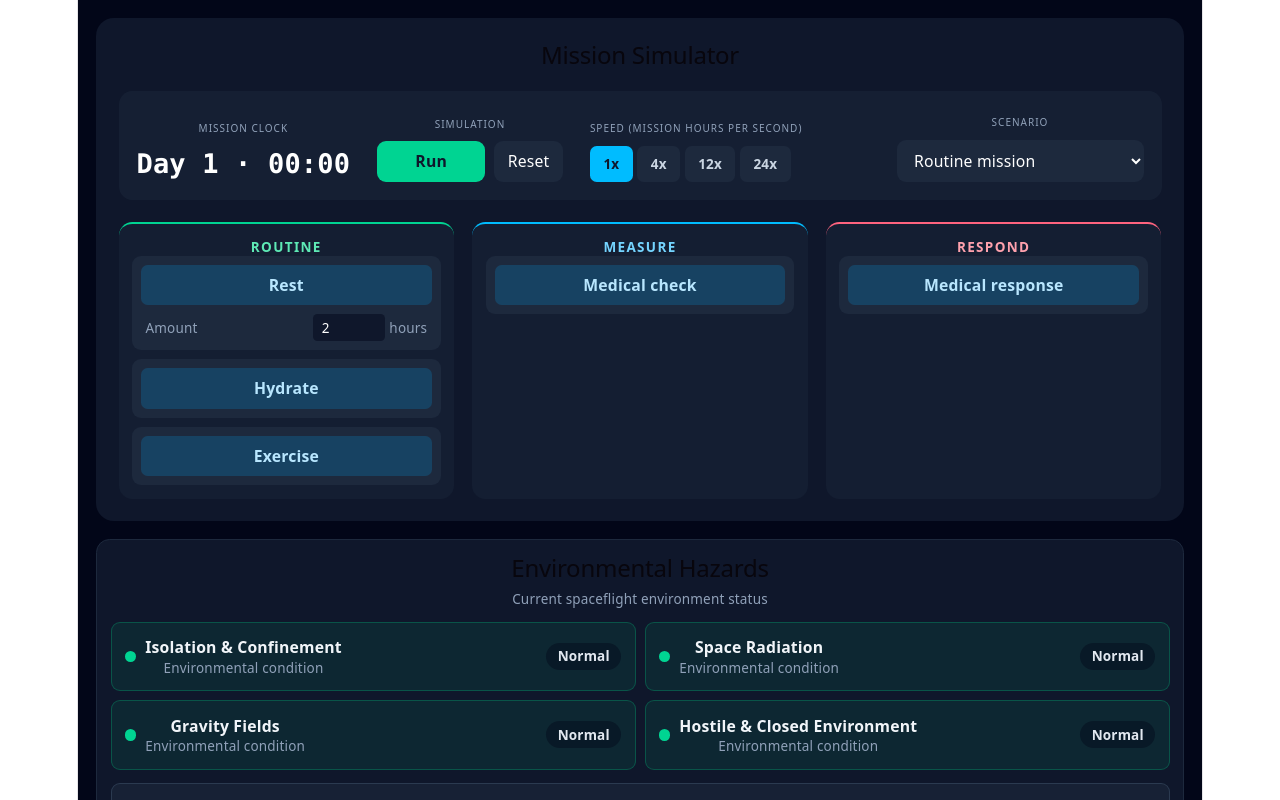
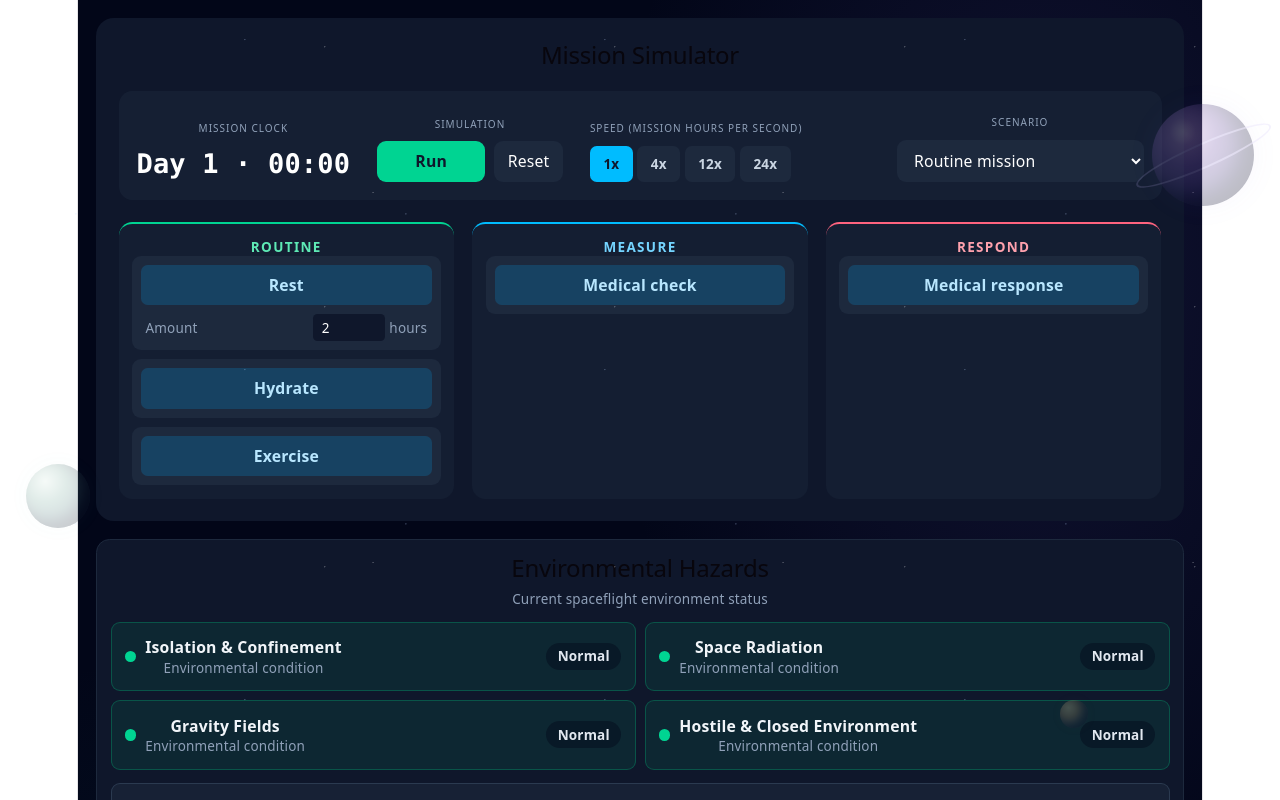
Before and after one commit to amira-nemdil/NasaSpaceApps-Challenge-Astronaut-health-monitoring, a React (Vite) app in the folder frontend/: page / in a window 1280 px wide. Shown: the top 800 px of the page. Built offline with nearby package versions, Linux system fonts and the light colour scheme.

Commit message:
Update UI by adding planets to background

```diff
--- a/frontend/src/App.css
+++ b/frontend/src/App.css
@@ -187,6 +187,93 @@
   height: auto;
 }
 
+.space-app {
+  background-image:
+    radial-gradient(ellipse at 86% 16%, rgb(81 73 160 / 18%), transparent 32%),
+    radial-gradient(ellipse at 8% 72%, rgb(25 117 132 / 12%), transparent 34%);
+}
+
+.space-backdrop {
+  position: fixed;
+  inset: 0;
+  z-index: 11;
+  overflow: hidden;
+  pointer-events: none;
+}
+
+.space-backdrop::before {
+  position: absolute;
+  inset: 0;
+  opacity: 0.35;
+  content: "";
+  background-image:
+    radial-gradient(1px 1px at 12% 18%, rgb(255 255 255 / 70%) 50%, transparent 100%),
+    radial-gradient(1px 1px at 68% 12%, rgb(190 213 255 / 75%) 50%, transparent 100%),
+    radial-gradient(1px 1px at 91% 52%, rgb(255 255 255 / 65%) 50%, transparent 100%),
+    radial-gradient(1px 1px at 23% 69%, rgb(190 213 255 / 65%) 50%, transparent 100%);
+  background-size: 290px 260px, 360px 330px, 410px 370px, 330px 310px;
+}
+
+.space-planet {
+  position: absolute;
+  display: block;
+  border-radius: 50%;
+  opacity: 0.28;
+}
+
+.space-planet--ringed {
+  top: 13vh;
+  right: 2%;
+  width: clamp(72px, 8vw, 112px);
+  aspect-ratio: 1;
+  background:
+    radial-gradient(ellipse at 30% 27%, rgb(255 255 255 / 38%), transparent 13%),
+    radial-gradient(ellipse at 34% 30%, #c39bde 0, #795cae 31%, #453d7e 65%, #202448 100%);
+  box-shadow: inset -13px -8px 20px rgb(3 5 24 / 68%), 0 0 32px rgb(129 104 219 / 18%);
+}
+
+.space-planet--ringed::after {
+  position: absolute;
+  inset: 38% -22%;
+  border: 2px solid rgb(194 178 245 / 60%);
+  border-radius: 50%;
+  content: "";
+  transform: rotate(-24deg);
+}
+
+.space-planet--distant {
+  top: 58vh;
+  left: 2%;
+  width: clamp(42px, 5vw, 66px);
+  aspect-ratio: 1;
+  opacity: 0.22;
+  background: radial-gradient(circle at 30% 27%, #d2e7dd 0, #76a99b 32%, #3b6670 68%, #1d354a 100%);
+  box-shadow: inset -8px -6px 13px rgb(3 5 24 / 70%), 0 0 24px rgb(101 196 190 / 16%);
+}
+
+.space-planet--tiny {
+  right: 15%;
+  bottom: 9vh;
+  width: 28px;
+  aspect-ratio: 1;
+  opacity: 0.24;
+  background: radial-gradient(circle at 30% 27%, #f5d6a2 0, #bd8c68 35%, #594766 74%, #28233e 100%);
+  box-shadow: inset -5px -4px 8px rgb(3 5 24 / 72%), 0 0 18px rgb(211 166 125 / 14%);
+}
+
+@media (max-width: 640px) {
+  .space-planet--ringed {
+    top: 14vh;
+    right: -24px;
+    opacity: 0.22;
+  }
+
+  .space-planet--distant {
+    left: -15px;
+    opacity: 0.16;
+  }
+}
+
 .ticks {
   position: relative;
   width: 100%;
--- a/frontend/src/App.jsx
+++ b/frontend/src/App.jsx
@@ -540,8 +540,13 @@ function App() {
   // ---------------- UI ----------------
 
   return (
-    <main className="min-h-screen bg-slate-950 p-4 text-white">
-      <div className="mx-auto grid max-w-7xl gap-4">
+    <main className="space-app relative isolate min-h-screen bg-slate-950 p-4 text-white">
+      <div className="space-backdrop" aria-hidden="true">
+        <span className="space-planet space-planet--ringed" />
+        <span className="space-planet space-planet--distant" />
+        <span className="space-planet space-planet--tiny" />
+      </div>
+      <div className="relative z-10 mx-auto grid max-w-7xl gap-4">
 
         <Simulator
           clock={clock}
```
